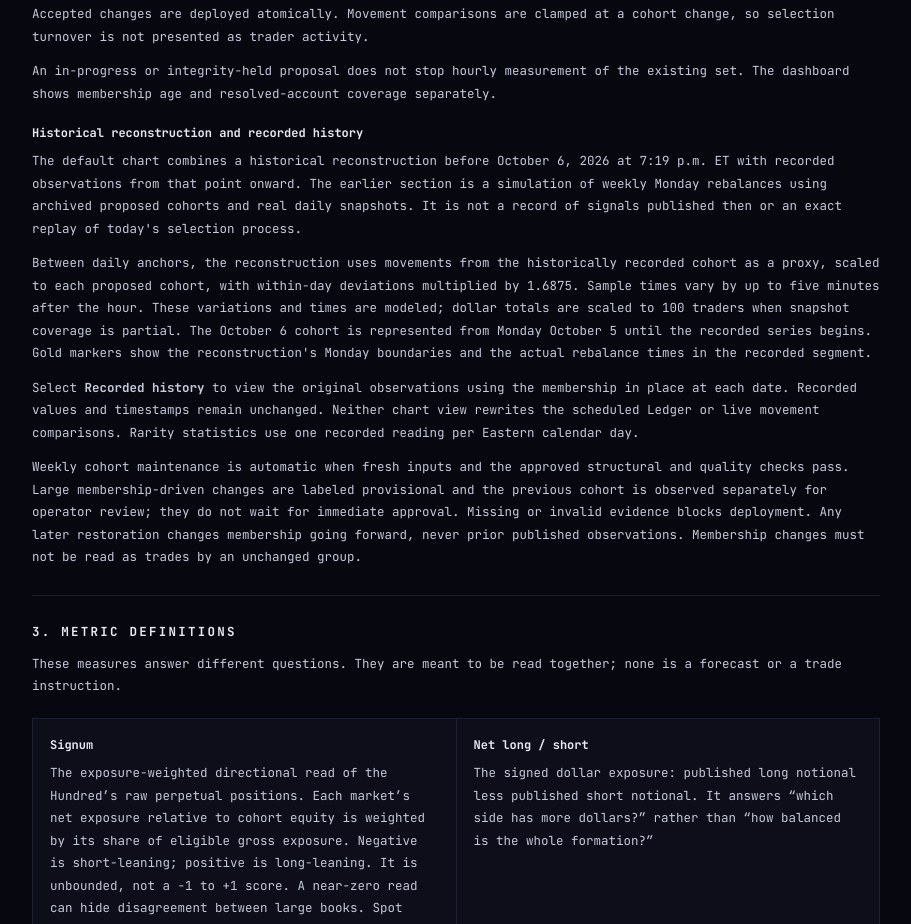
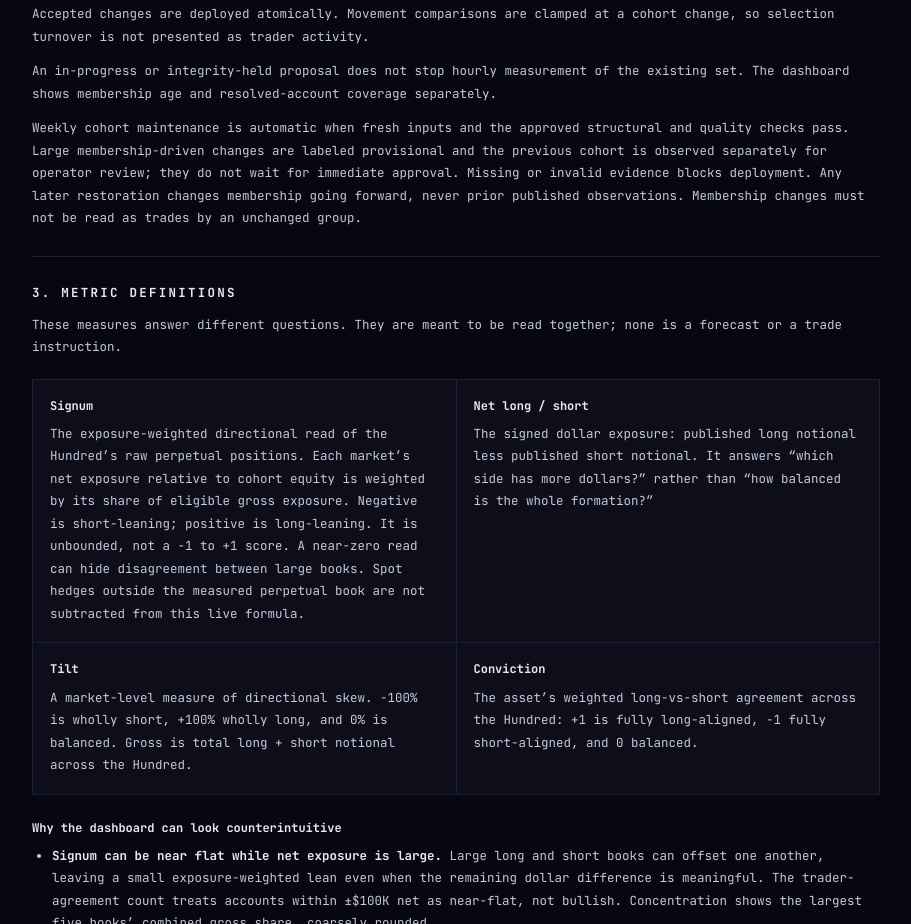
Before and after one commit to Antesigna/web, a plain HTML site: page method/index.html in a window 1280 px wide. Shown: the part 798-1722 px from the top of the page, without its empty margins (184-1095 px from the left). Drawn offline with Linux system fonts and the light colour scheme.

Commit message:
Deploy Antesigna (2026-11-17 15:32 UTC)

```diff
--- a/method/index.html
+++ b/method/index.html
@@ -43,10 +43,6 @@
       <p>The Hundred are reconsidered weekly and must pass automated checks for data sufficiency, set stability, structural integrity, and aggregate sanity. If a proposed refresh fails those controls, the previous accepted set remains live.</p>
       <p>Accepted changes are deployed atomically. Movement comparisons are clamped at a cohort change, so selection turnover is not presented as trader activity.</p>
       <p>An in-progress or integrity-held proposal does not stop hourly measurement of the existing set. The dashboard shows membership age and resolved-account coverage separately.</p>
-      <h3 id="chart-history">Historical reconstruction and recorded history</h3>
-      <p>The default chart combines a historical reconstruction before October 6, 2026 at 7:19 p.m. ET with recorded observations from that point onward. The earlier section is a simulation of weekly Monday rebalances using archived proposed cohorts and real daily snapshots. It is not a record of signals published then or an exact replay of today's selection process.</p>
-      <p>Between daily anchors, the reconstruction uses movements from the historically recorded cohort as a proxy, scaled to each proposed cohort, with within-day deviations multiplied by 1.6875. Sample times vary by up to five minutes after the hour. These variations and times are modeled; dollar totals are scaled to 100 traders when snapshot coverage is partial. The October 6 cohort is represented from Monday October 5 until the recorded series begins. Gold markers show the reconstruction's Monday boundaries and the actual rebalance times in the recorded segment.</p>
-      <p>Select <strong>Recorded history</strong> to view the original observations using the membership in place at each date. Recorded values and timestamps remain unchanged. Neither chart view rewrites the scheduled Ledger or live movement comparisons. Rarity statistics use one recorded reading per Eastern calendar day.</p>
       <p>Weekly cohort maintenance is automatic when fresh inputs and the approved structural and quality checks pass. Large membership-driven changes are labeled provisional and the previous cohort is observed separately for operator review; they do not wait for immediate approval. Missing or invalid evidence blocks deployment. Any later restoration changes membership going forward, never prior published observations. Membership changes must not be read as trades by an unchanged group.</p>
     </section>
 
```
